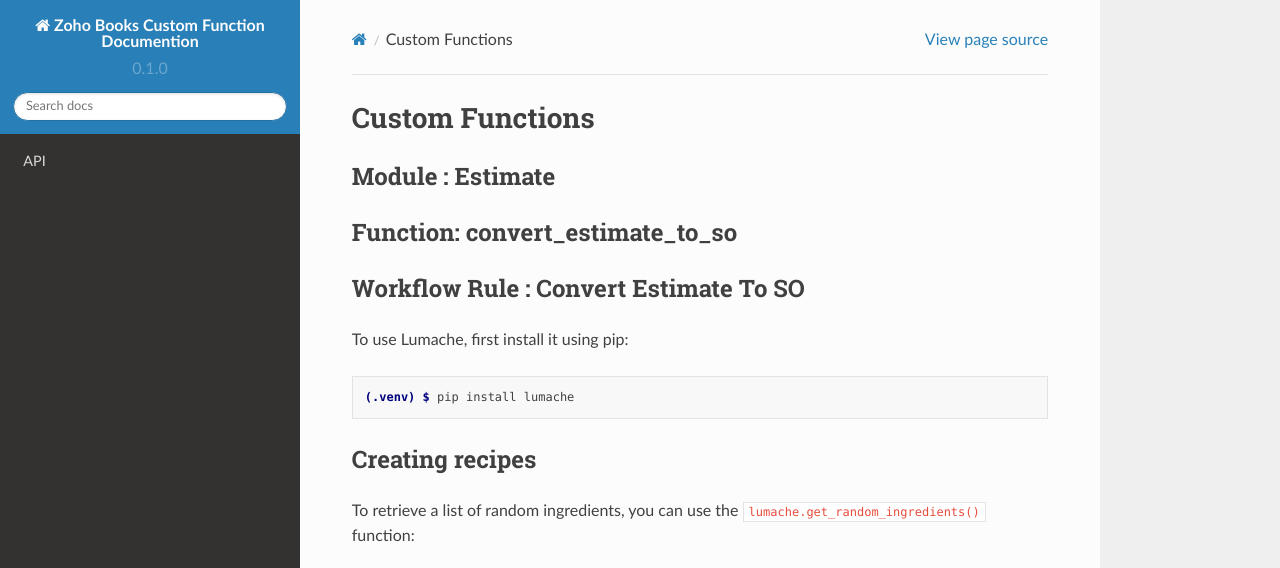
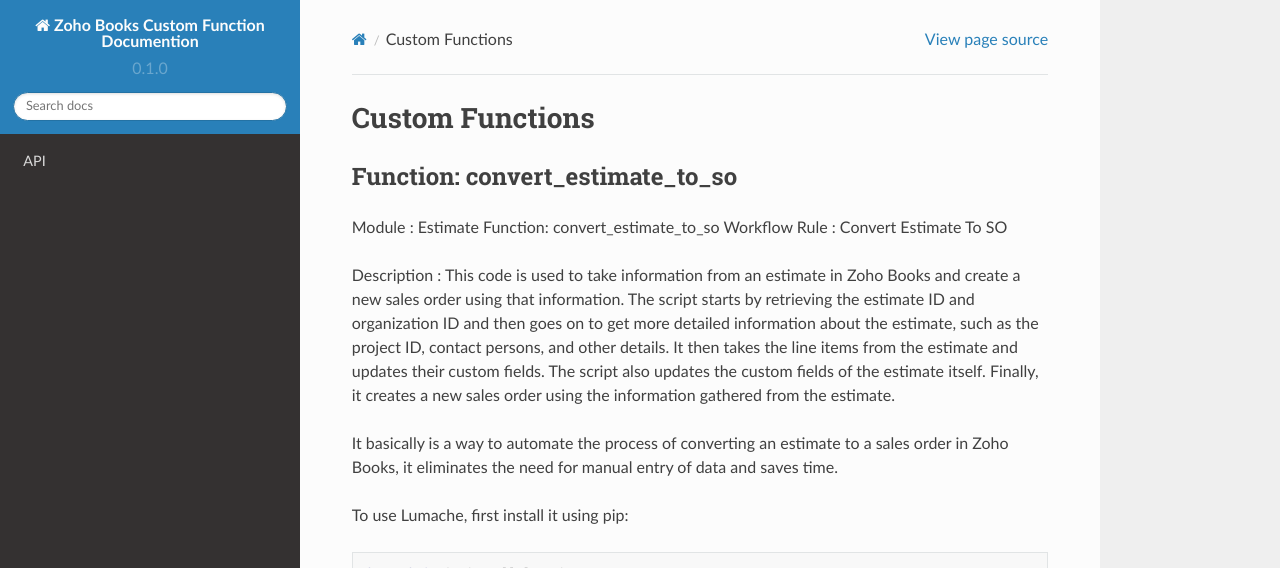
Before and after one commit to syedshahzaibshah/Blinkswag_Dashboard-1, a Sphinx documentation site: the page built from docs/source/Usage.rst, in a window 1280 px wide and 1324 px high, cut to the strip 0-568 px from the top of the window. Built offline with Sphinx 7.4.7 and the Read the Docs theme 2.0.0, drawn with Linux system fonts in a browser that asks for light colours; pages that are not in the unit, such as notebooks, are missing from menus.

Commit message:
Update Usage.rst

```diff
--- a/docs/source/Usage.rst
+++ b/docs/source/Usage.rst
@@ -3,13 +3,21 @@
 
 .. _installation:
 
-Module : Estimate
-------------------
+
+
 Function: convert_estimate_to_so
 ---------------------------------
 
+Module : Estimate
+Function: convert_estimate_to_so
 Workflow Rule : Convert Estimate To SO
----------------------------------------
+
+Description : This code is used to take information from an estimate in Zoho Books and create a new sales order using that information. The script starts by retrieving the estimate ID and organization ID and then goes on to get more detailed information about the estimate, such as the project ID, contact persons, and other details. It then takes the line items from the estimate and updates their custom fields. The script also updates the custom fields of the estimate itself. Finally, it creates a new sales order using the information gathered from the estimate.
+
+It basically is a way to automate the process of converting an estimate to a sales order in Zoho Books, it eliminates the need for manual entry of data and saves time.
+
+
+
 
 To use Lumache, first install it using pip:
 
```
